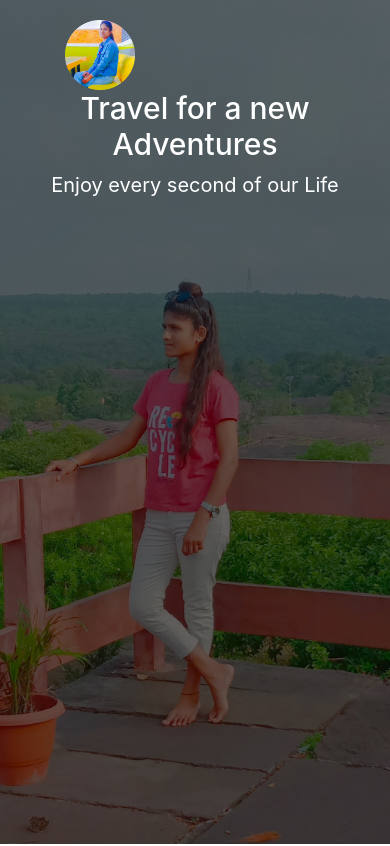
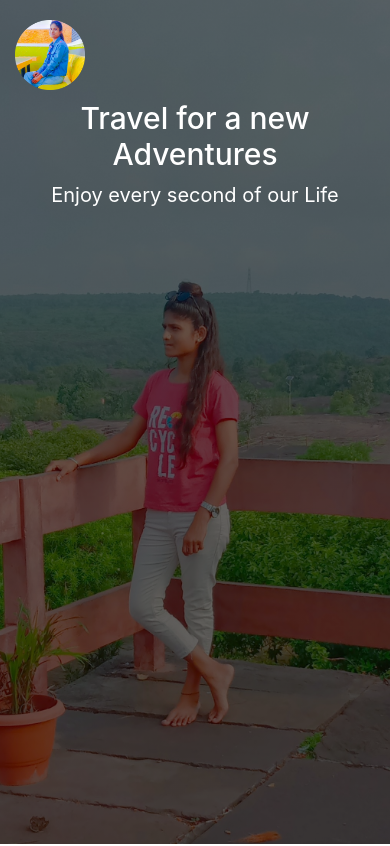
Before and after one commit to monikaabarde/myblog, a plain HTML site: page index.html in a window 390 px wide. Shown: the top 846 px of the page. Drawn offline with nearby package versions, Linux system fonts and the light colour scheme.

Commit message:
css change

```diff
--- a/style.css
+++ b/style.css
@@ -29,7 +29,8 @@
 .header img
 {
     width: 70px;
-    float: left;s
+    float: left;
+    padding-top:50px;
 }
 /* .login-btn
 {
@@ -44,7 +45,7 @@
 } */
 .header h1
 {
-    padding-top: 70px;
+    padding-top: 50px;
     padding-bottom: 0;
     font-size: 50px;
 
@@ -309,7 +310,12 @@ h1
     {
         font-size: 20px;
     }
-    .container>img{
-        margin-left:50px;
+    .header img{
+        padding-top:0px;
+        marging-left:110px;
+    }
+    .header>h1{
+        padding-top:80px;
+    }
 
   }
```
